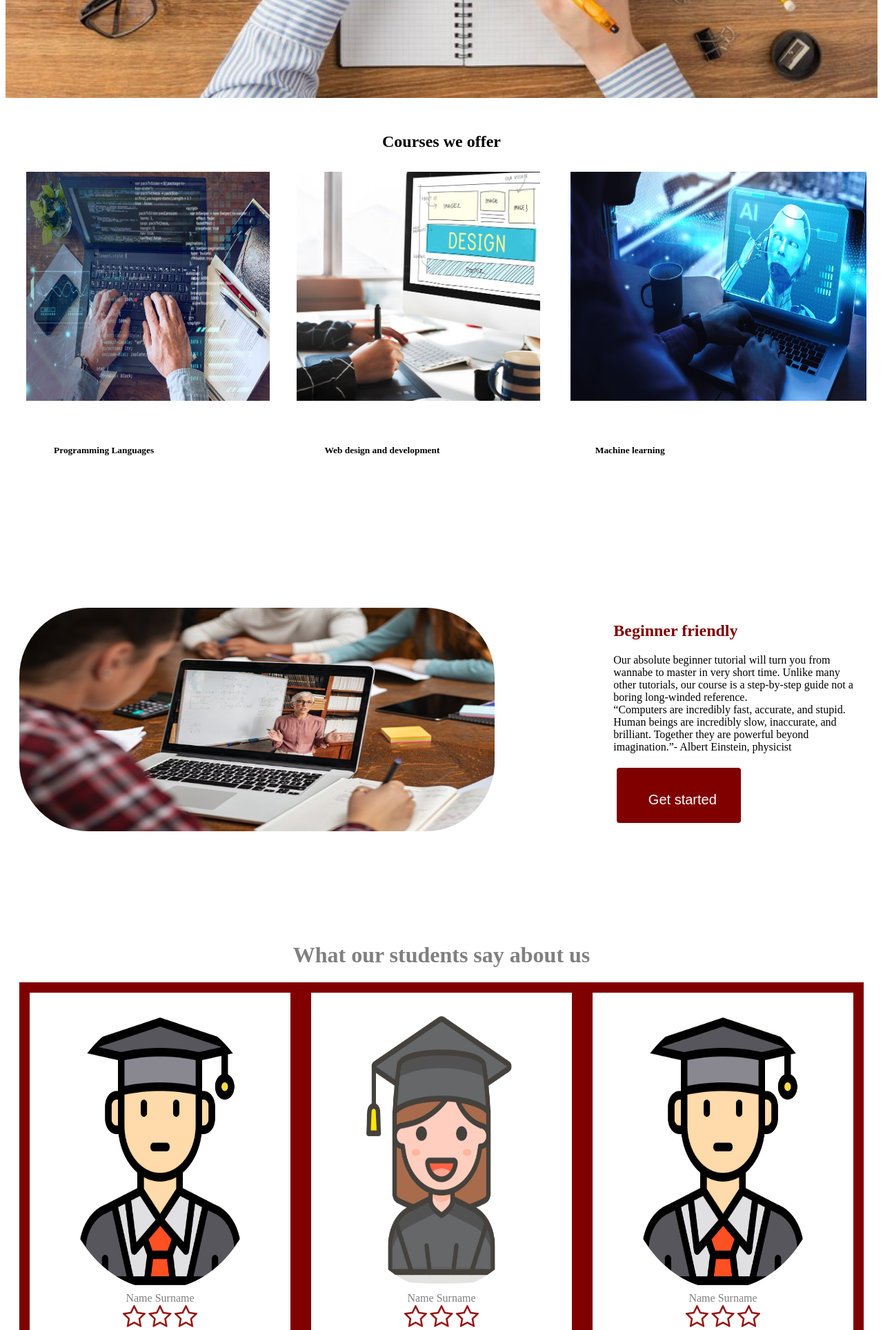
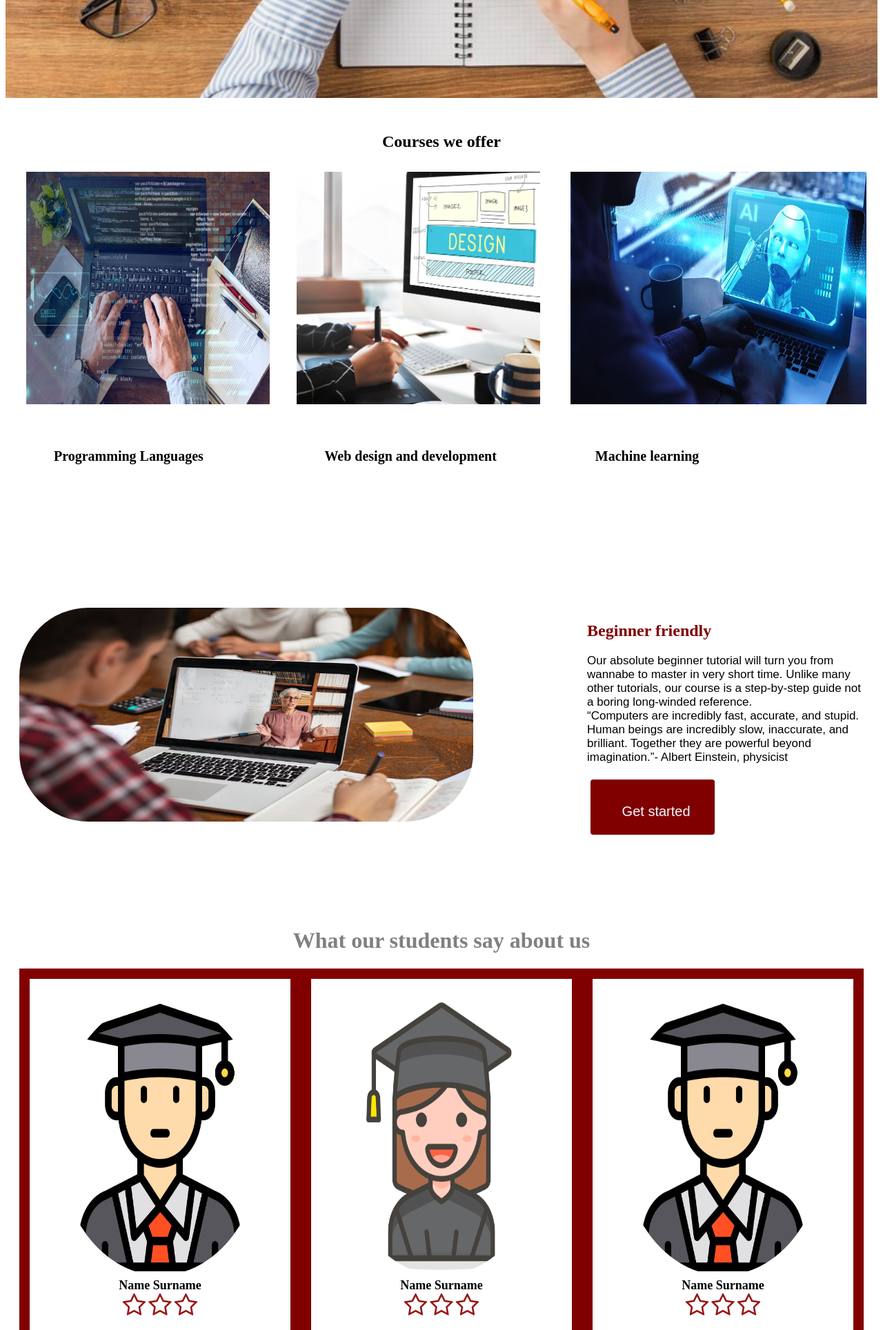
Before and after one commit to EdinaBajraktari/PROJEKTI, a PHP site: page /Home.html in a window 1280 px wide. Shown: the part 666-2594 px from the top of the page at 69% size. Run offline with PHP 8.4, Linux system fonts and the light colour scheme.

Commit message:
Ndryshime
Ndryshime ne fonts dhe responsive tek disa pjese

```diff
--- a/Contact.html
+++ b/Contact.html
@@ -123,7 +123,7 @@
                         Kosove, Prishtine, 10000</a>
                     </p>
                     <h4 class="mobile">Mobile</h4>
-                    <p><a><!--<i class="fab fa-phone"></i>-->+383 45-123-123</a></p>
+                    <p><a><!--<i class="fab fa-phone"></i>-->+383 45-000-000</a></p>
                     <h4 class="mail">Email</h4>
                     <p><a><!--<i class="fab fa-envelope"></i>-->EDlearn@gmail.com</a></p>
                   </div>
--- a/Home.html
+++ b/Home.html
@@ -47,21 +47,21 @@
      <div class="fotot">
         <img src="image11.jpg" alt="">
         <div class="description">
-    <h6>Programming Languages</h6>
+    <h4>Programming Languages</h4>
         </div>
 
      </div>
      <div class="fotot">
         <img src="image10.jpg" alt="">
         <div class="description">
-    <h6>Web design and development</h6>
+    <h4>Web design and development</h4>
         </div>
 
      </div>
      <div class="fotot">
         <img src="image9.jpg" alt="">
         <div class="description">
-    <h6>Machine learning</h6>
+    <h4>Machine learning</h4>
         </div>
 
      </div>
@@ -85,7 +85,7 @@
      Together they are powerful beyond imagination.”- Albert Einstein, physicist
           </p>
           <div class="startbtn">
-            <button class="startbtn style="vertical-align:middle><span>Get started</span></button>
+            <button class="startbtn "> <a href="courses.html" style="color: aliceblue;"><span>Get started</span></a> </button>
         </div>
    </div>
 
@@ -104,7 +104,7 @@
                     <div class="col">
                 <div class="thought">
                    <img src="student1.png" alt="studenti">
-                   <div class="name">Name Surname </div>
+                   <div class="name"><b>Name Surname </b></div>
                    <div class="stars">
                     <i class="fa fa-star-o" style="font-size:36px"></i>
                     <i class="fa fa-star-o" style="font-size:36px"></i>
@@ -117,7 +117,7 @@
                     <div class="col">
                         <div class="thought">
                            <img src="student2.png" alt="studenti">
-                           <div class="name">Name Surname </div>
+                           <div class="name"><b>Name Surname </b></div>
                            <div class="stars">
                             <i class="fa fa-star-o" style="font-size:36px"></i>
                             <i class="fa fa-star-o" style="font-size:36px"></i>
@@ -130,7 +130,7 @@
                             <div class="col">
                                 <div class="thought">
                                    <img src="student1.png" alt="studenti">
-                                   <div class="name">Name Surname </div>
+                                   <div class="name"><b>Name Surname </b></div>
                                    <div class="stars">
                                     <i class="fa fa-star-o" style="font-size:36px"></i>
                                     <i class="fa fa-star-o" style="font-size:36px"></i>
@@ -191,7 +191,7 @@
                 Kosove, Prishtine, 10000</a>
             </p>
             <h4 class="mobile">Mobile</h4>
-            <p><a><!--<i class="fab fa-phone"></i>-->+383 45200300</a></p>
+            <p><a><!--<i class="fab fa-phone"></i>-->+383 45-000-000</a></p>
             <h4 class="mail">Email</h4>
             <p><a><!--<i class="fab fa-envelope"></i>-->EDlearn@gmail.com</a></p>
           </div>
--- a/Homestyle.css
+++ b/Homestyle.css
@@ -169,8 +169,12 @@ header{
 
 
 }
-
+#Container p{
+  font-family: sans-serif;
+  font-size: 17px;
+}
 #Container .startbtn{
+  vertical-align:middle;
   display: inline-block;
   border-radius: 4px;
   background-color: maroon;
@@ -267,6 +271,13 @@ header{
   background: white;
   padding: 30px;
 }
+.thought .name{
+  font-size: 18px;
+  color:  black;
+}
+.thought p{
+  font-size: 18px;
+}
 .thought img{
  width: 300px;
  height: 400px;
@@ -275,6 +286,37 @@ header{
 .stars{
   color: #971717;
   margin-bottom: 20px;
+}
+stars:not(:checked) > i:before {
+  content: '★ ';
+}
+.stars > i:checked ~ i {
+  color: #ffc700;
+}
+.stars:not(:checked) > i:hover,
+.stars:not(:checked) > i:hover ~ i {
+  color: #deb217;
+}
+
+.stars > i:checked ~ i:hover,
+.stars > i:checked ~ i:hover ~i,
+.stars > i:hover ~ i:checked ~ i {
+  color: #c59b08;}
+
+@media (max-width: 767px) {
+  .thoughts .thoughts-box {
+    display: grid;
+    flex-direction: column;
+    font-size: 14px;
+  }
+
+}
+@media only screen and (max-width: 600px) {
+  .thought.stars {
+    max-width: 270px;
+    display: inline-block;
+    width:100%
+  }
 }
 @media (max-width: 767px) {
   .thoughts .thoughts-box {
--- a/LoginForm.php
+++ b/LoginForm.html
@@ -26,7 +26,7 @@
             <label><input type="checkbox">Remember me</label>
             <a href="#">Forgot password?</a>
              </div>
-             <button type="submit" class="btn">Login</button>
+             <button type="submit" class="btn"><a href="Home.html" style="color: white">Submit</a></button>
 
              <div class="register-link">
               <p>Dont have an account?<a href="register.html">  Register</a></p>
```
